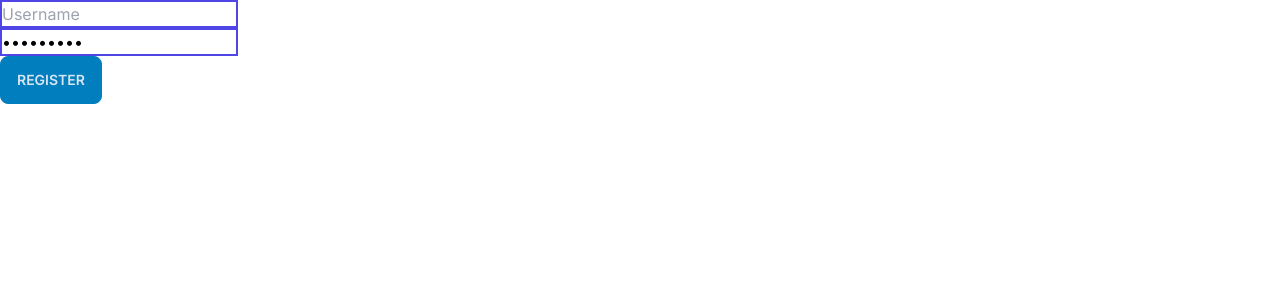
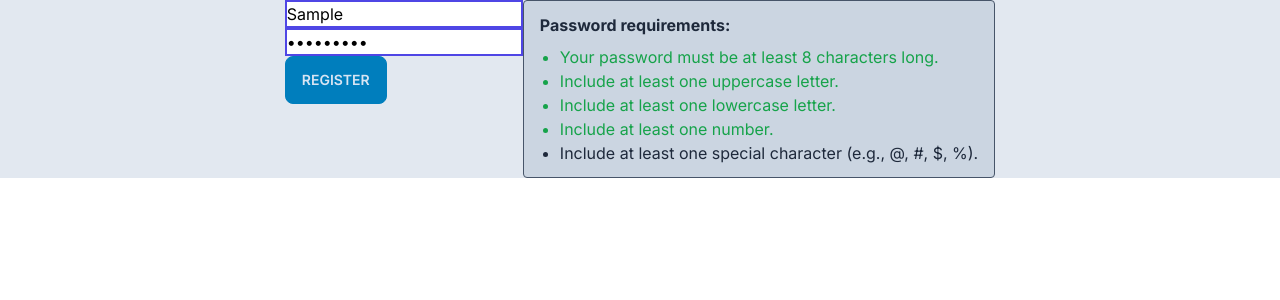
Before and after one commit to lenhatdangkhoa/5PP-Web-App, a Next.js app: page /registration in a window 1280 px wide. Both pictures are taken after typing "Sample", "Sample123" into the empty fields and a click on the input "Register". Shown: the top 300 px of the page. Built offline with nearby package versions, Linux system fonts and the light colour scheme; no server answers.

Commit message:
fix password constraints

```diff
--- a/app/components/Registrations/RegistrationLayout.jsx
+++ b/app/components/Registrations/RegistrationLayout.jsx
@@ -6,18 +6,27 @@ export default function RegistrationLayout() {
     const [password, setPassword] = useState("")
     const [validPassword, setValidPassword] = useState(true);
 
+    const is8Char = password.length >= 8
+    const isUpper = /[A-Z]/.test(password)
+    const isLower = /[a-z]/.test(password)
+    const hasNum = /[0-9]/.test(password)
+    const hasSpecial = /[!@#$%^&*]/.test(password)
+
+
+
     function handlePasswordChange(e) {
         const pass = e.target.value;
         setPassword(pass);
         setValidPassword(isPasswordValid(pass));
       }
-    const isPasswordValid = (value) => {
+    function isPasswordValid(value) {
+        if (value.length == 0) return true
         return (
-          value.length >= 8
-        //   /[A-Z]/.test(value) &&
-        //   /[a-z]/.test(value) &&
-        //   /[0-9]/.test(value) &&
-        //   /[!@#$%^&*]/.test(value)
+          value.length >= 8 &&
+           /[A-Z]/.test(value) &&
+          /[a-z]/.test(value) &&
+          /[0-9]/.test(value) &&
+          /[!@#$%^&*]/.test(value)
         );
       };
     async function handleSubmit(event) {
@@ -40,32 +49,32 @@ export default function RegistrationLayout() {
         }
     }
 
-    return <div>
+    return <div className="flex justify-center bg-slate-200">
         <form onSubmit={handleSubmit}>
             <div>
             <input type="text" className="border-2 border-indigo-600"
                 value={username}
-                onChange={handlePasswordChange}
+                onChange={(e) => setUsername(e.target.value)}
                 placeholder="Username"></input>
             </div>
             <div>
             <input type="password" className="border-2 border-indigo-600"
                 value={password}
-                onChange={(e) => setPassword(e.target.value)}
+                onChange={handlePasswordChange}
                 placeholder="Password"></input>
             </div>
             <div>
             <input type="submit" className="btn btn-secondary" value="Register"/>
             </div>
         </form>
-        {validPassword && (<div className="bg-red-100 border border-red-500 text-red-900 px-4 py-3 rounded relative" role="alert">
+        {!validPassword && (<div className="bg-slate-300 border border-slate-600 text-slate-800 px-4 py-3 rounded relative" role="alert">
             <strong className="font-bold">Password requirements:</strong>
             <ul className="list-disc pl-5 mt-2">
-                <li>Your password must be at least 8 characters long.</li>
-                <li>Include at least one uppercase letter.</li>
-                <li>Include at least one lowercase letter.</li>
-                <li>Include at least one number.</li>
-                <li>Include at least one special character (e.g., @, #, $, %).</li>
+                <li className={is8Char ? "text-green-600" : ""}>Your password must be at least 8 characters long.</li>
+                <li className={isUpper ? "text-green-600" : ""}>Include at least one uppercase letter.</li>
+                <li className={isLower ? "text-green-600" : ""}>Include at least one lowercase letter.</li>
+                <li className={hasNum ? "text-green-600" : ""}>Include at least one number.</li>
+                <li className={hasSpecial ? "text-green-600" : ""}>Include at least one special character (e.g., @, #, $, %).</li>
             </ul>
         </div>)}
 
--- a/app/registration/page.jsx
+++ b/app/registration/page.jsx
@@ -1,3 +1,4 @@
+"use client"
 import React from "react"
 import RegistrationLayout from "../components/Registrations/RegistrationLayout"
 
```
